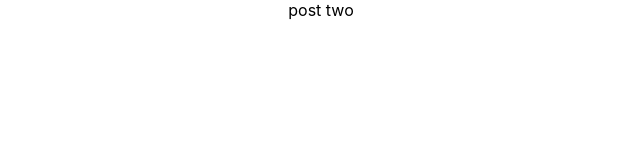
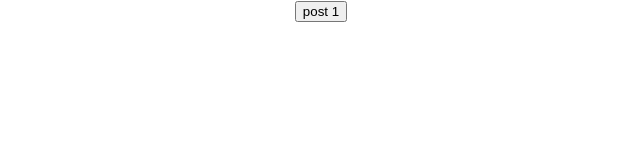
Before and after one commit to dimitri-a/saga_stuff, a React (Create React App) app: page / in a window 1280 px wide. Shown: the top 160 px of the page, without its empty margins (319-959 px from the left). Built offline with nearby package versions, Linux system fonts and the light colour scheme; data requests are answered from the project's data file.

Commit message:
how to pass in action payload?

```diff
--- a/src/App.js
+++ b/src/App.js
@@ -2,11 +2,19 @@ import React from "react";
 import "./App.css";
 import { connect } from "react-redux";
 
+function postOne(props, p) {
+  debugger
+  props.onRequestGet(p);
+}
+
 function App(props) {
-
-  props.onRequestPost();
   const { datas } = props;
-  return <div className="App">{datas}</div>;
+  return (
+    <div className="App">
+      {datas}
+      <button onClick={()=>postOne(props,1)}>post 1</button>
+    </div>
+  );
 }
 
 const mapStateToProps = state => {
@@ -17,7 +25,7 @@ const mapStateToProps = state => {
 
 const mapDispatchToProps = dispatch => {
   return {
-    onRequestPost: () => dispatch({ type: "API_GET_REQUEST" })
+    onRequestGet: p => dispatch({ type: "API_GET_REQUEST", data: p })
   };
 };
 
--- a/src/sagas.js
+++ b/src/sagas.js
@@ -46,11 +46,11 @@ function* workerSaga() {
 //   yield put({ type: "RECEIVED_DATA", json: json });
 
 // function that returns api response
-function fetchGet() {
+function fetchGet(p) {
   debugger
   return axios({
     method: "get",
-    url: "http://localhost:3000/posts/2"
+    url: "http://localhost:3000/posts/"+p
   });
 }
 
```
